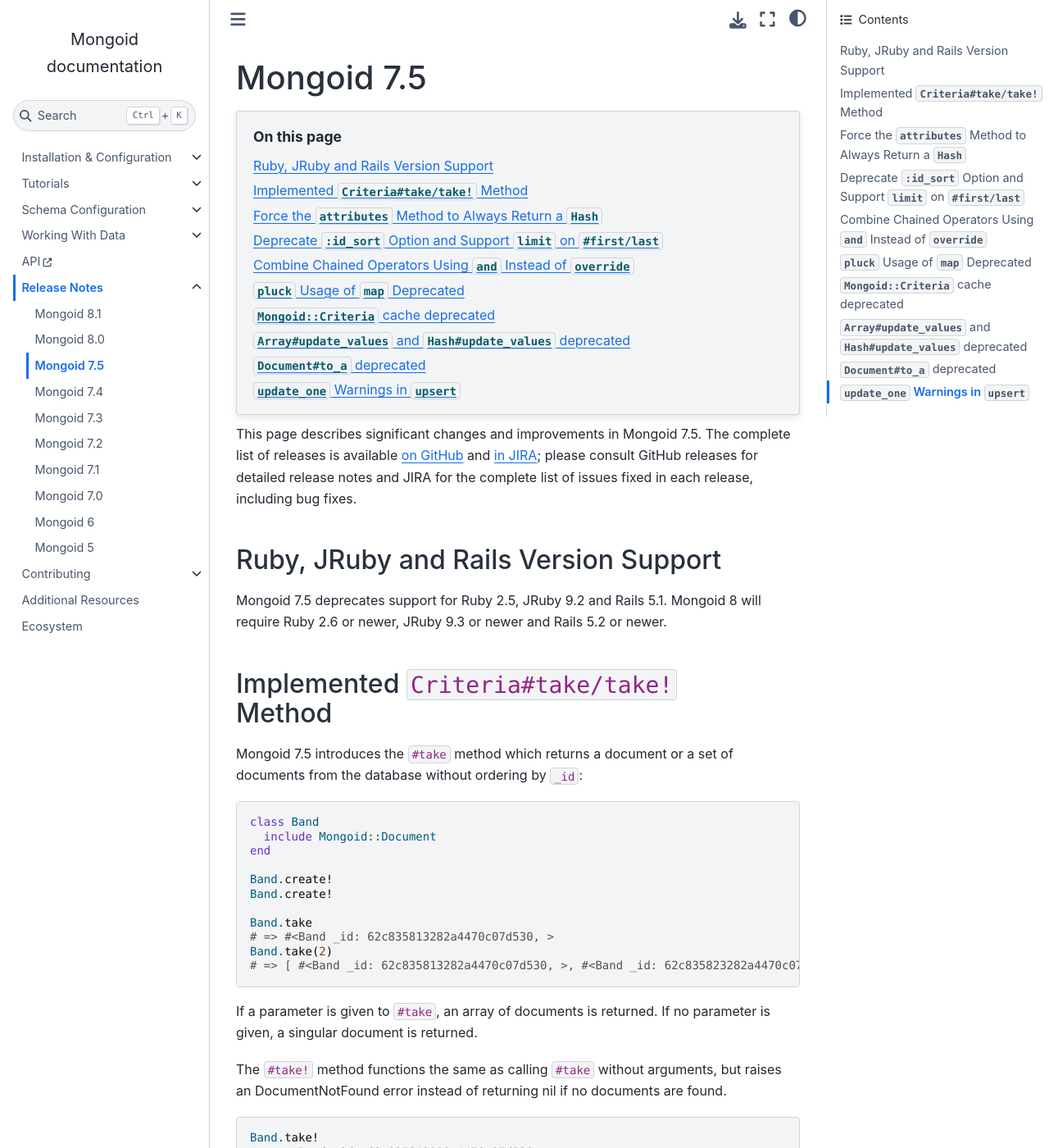
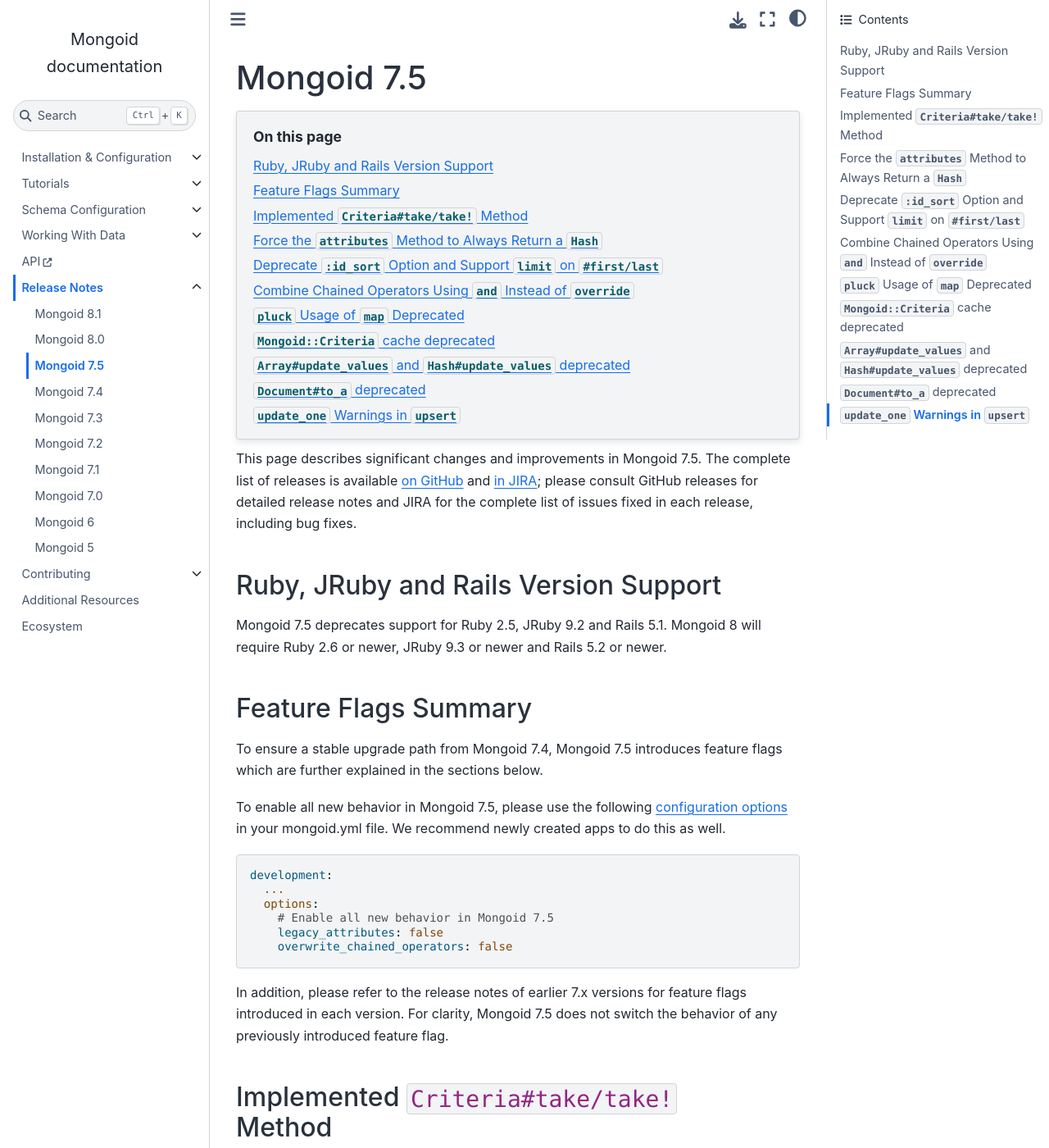
Before and after one commit to i80and/docs-mongoid, a Sphinx documentation site: the page built from docs/release-notes/mongoid-7.5.txt, in a window 1280 px wide and 1400 px high. Shown: the whole window at 82% size. Built offline with Sphinx 7.4.7 and the Sphinx Book theme 1.1.4, drawn with Linux system fonts in a browser that asks for light colours.

Commit message:
MONGOID-5451 Add feature flag summary for Mongoid 7.5 (#5422)
Co-authored-by: shields <shields@tablecheck.com>

```diff
--- a/docs/release-notes/mongoid-7.5.txt
+++ b/docs/release-notes/mongoid-7.5.txt
@@ -24,6 +24,31 @@ Ruby, JRuby and Rails Version Support
 Mongoid 7.5 deprecates support for Ruby 2.5, JRuby 9.2 and Rails 5.1.
 Mongoid 8 will require Ruby 2.6 or newer, JRuby 9.3 or newer and Rails 5.2 or
 newer.
+
+
+Feature Flags Summary
+---------------------
+
+To ensure a stable upgrade path from Mongoid 7.4, Mongoid 7.5
+introduces feature flags which are further explained in the
+sections below.
+
+To enable all new behavior in Mongoid 7.5, please use the following
+:ref:`configuration options <configuration-options>` in your mongoid.yml file.
+We recommend newly created apps to do this as well.
+
+.. code-block:: yaml
+
+  development:
+    ...
+    options:
+      # Enable all new behavior in Mongoid 7.5
+      legacy_attributes: false
+      overwrite_chained_operators: false
+
+In addition, please refer to the release notes of earlier 7.x versions for
+feature flags introduced in each version. For clarity, Mongoid 7.5 does
+not switch the behavior of any previously introduced feature flag.
 
 
 Implemented ``Criteria#take/take!`` Method
```
